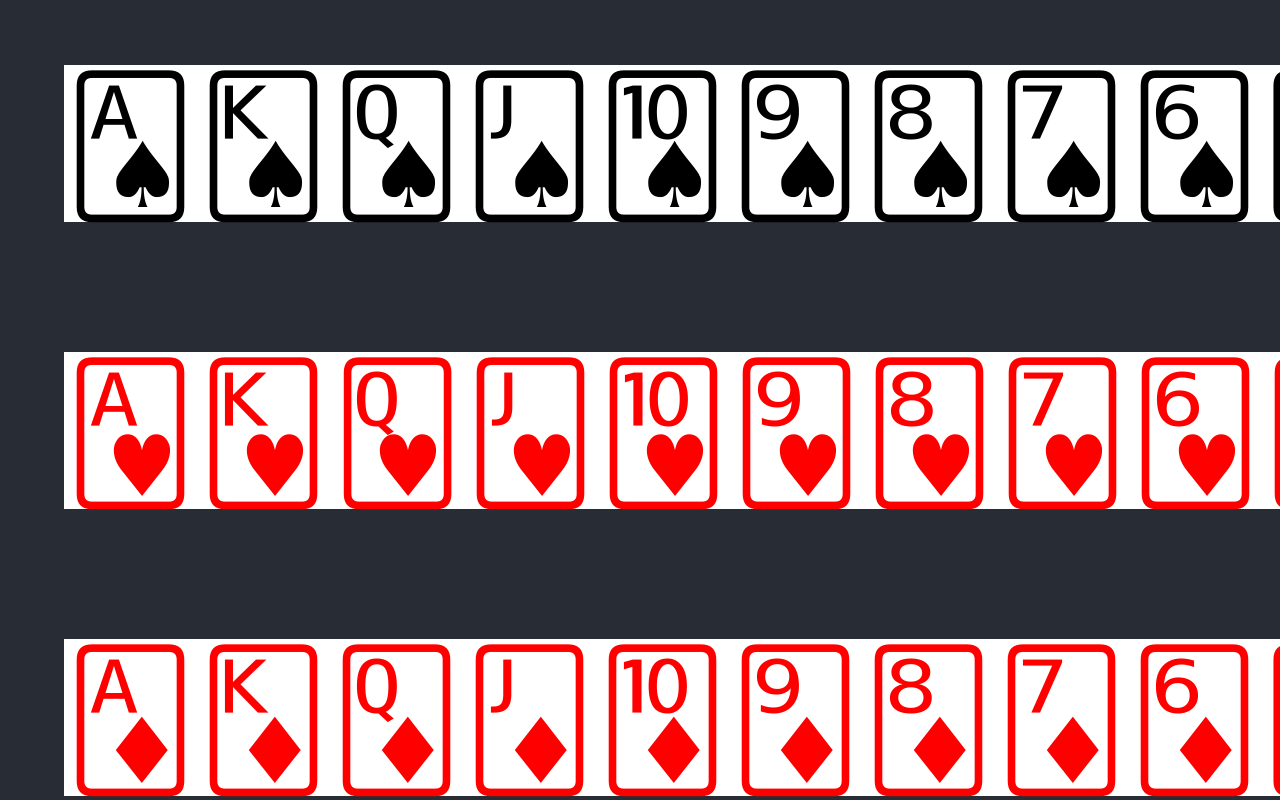
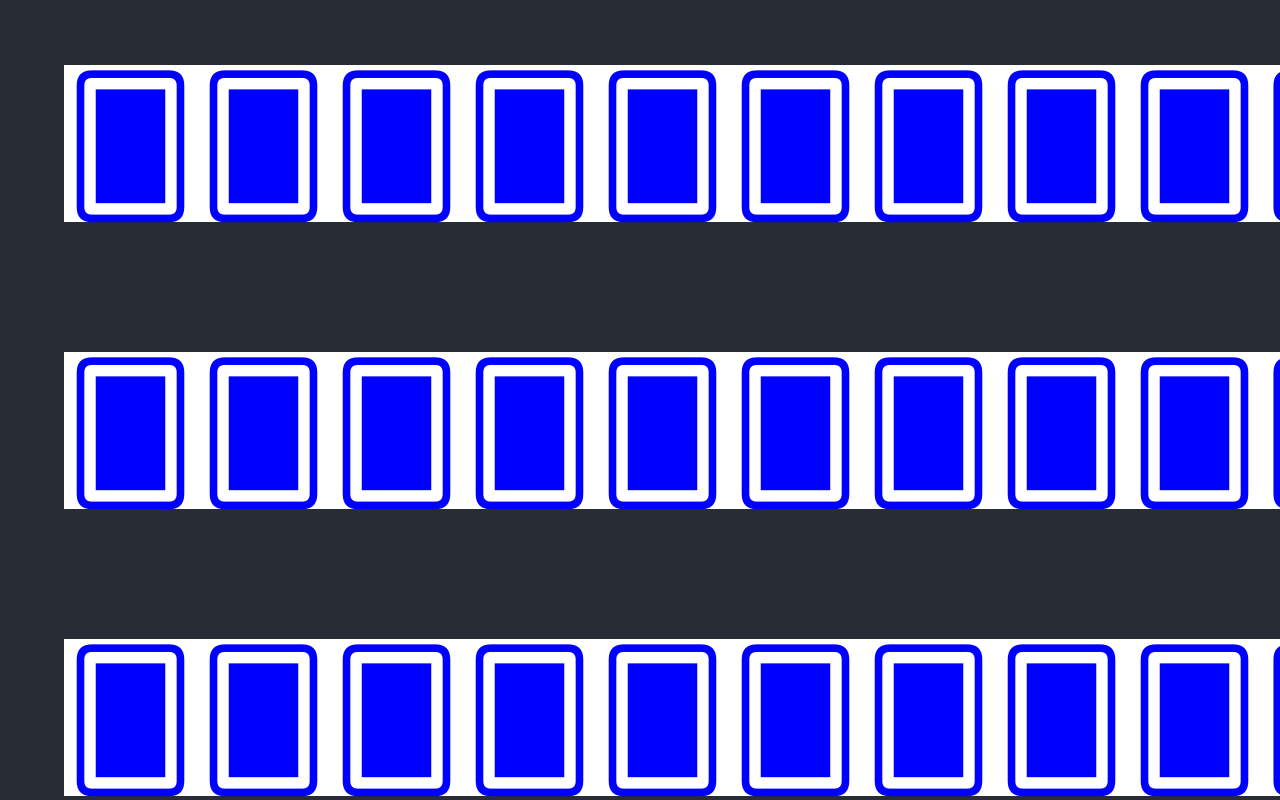
Before and after one commit to l00pen/solitaire, a React (Create React App) app: page / in a window 1280 px wide. Shown: the top 800 px of the page. Built offline with nearby package versions, Linux system fonts and the light colour scheme.

Commit message:
create a card class and toggle visibility

```diff
--- a/src/App.css
+++ b/src/App.css
@@ -31,13 +31,21 @@ html {
   margin: 0.5em 0;
   display: flex;
   font-size: 5em;
-  color: black;
   justify-content: space-between;
   width: 90%;
 }
 
-.App-suite-hearts,
-.App-suite-diamonds {
+.Card {
+  color: blue;
+}
+
+.Card-suite-spades,
+.Card-suite-clubs {
+  color: black;
+}
+
+.Card-suite-hearts,
+.Card-suite-diamonds {
   color: red;
 }
 
--- a/src/App.js
+++ b/src/App.js
@@ -1,5 +1,19 @@
-import React from 'react';
+import React, { useState } from 'react';
 import './App.css';
+
+const cardBack = '🂠';
+
+const Card = ({ value, suite }) => {
+  const [isVisible, setIsVisible] = useState(false);
+  const toggleVisibility = () => {
+    setIsVisible(!isVisible);
+  }
+
+  if (isVisible) {
+    return <div className={`Card Card-suite-${suite}`} onClick={toggleVisibility}>{value}</div>;
+  }
+  return <div className={`Card`} onClick={toggleVisibility}>{cardBack}</div>;
+}
 
 const spades = {
   id: 'spades',
@@ -29,9 +43,14 @@ function App() {
     <div className="App">
       <header className="App-header">
         {deck.map(({id, suite}) => (
-          <ul key={id} className={`App-suite App-suite-${id}`}>
+          <ul key={id} className={`App-suite`}>
             {suite.map((card) => (
-              <li className='App-card' key={card}>{card}</li>
+              <li className='App-card' key={card}>
+                <Card
+                  value={card}
+                  suite={id}
+                />
+              </li>
             ))}
           </ul>
         ))}
```
